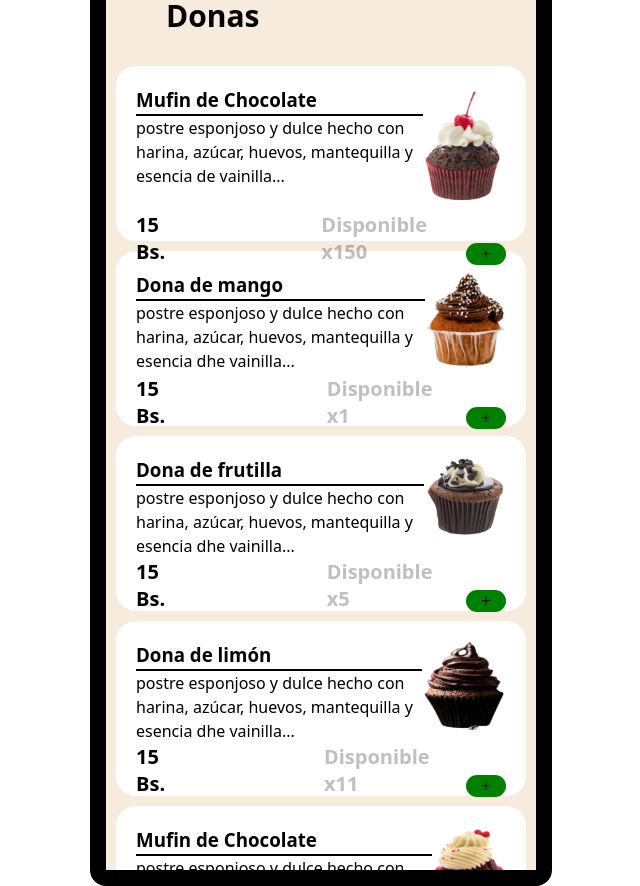
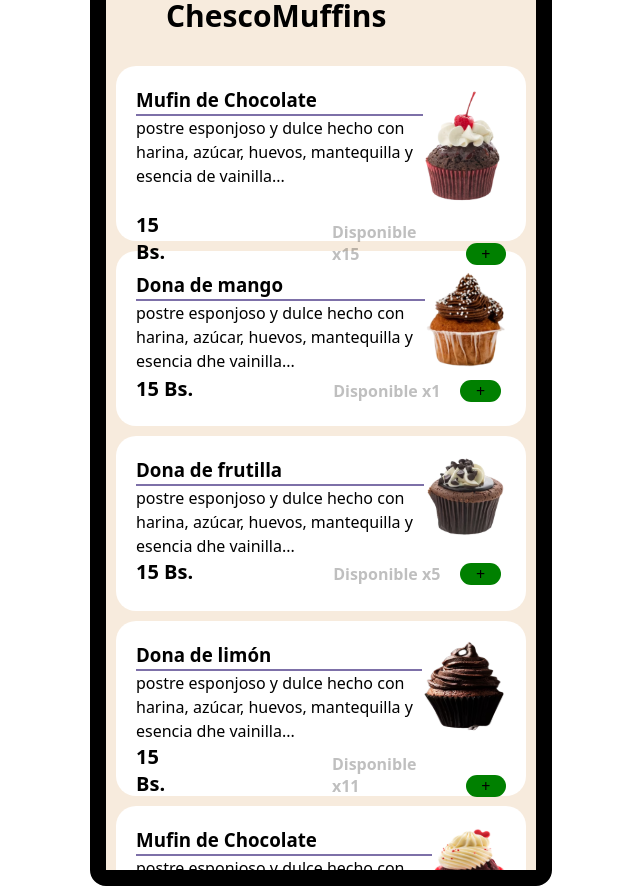
Before and after one commit to Icondoric/pasteleriaHH, a React (Vite) app: page / in a window 1280 px wide. Shown: the whole page, without its empty margins (319-959 px from the left). Built offline with nearby package versions, Linux system fonts and the light colour scheme.

Commit message:
Acabdo añia supremo

```diff
--- a/src/assets/muffinsApi.js
+++ b/src/assets/muffinsApi.js
@@ -4,7 +4,7 @@ export const infoMuffins = [
         description: 'postre esponjoso y dulce hecho con harina, azúcar, huevos, mantequilla y esencia de vainilla...',
         precio: '15 Bs. ',
         img_muffin: 'image 62.svg',
-        disponible: 'Disponible x150'
+        disponible: 'Disponible x15'
    },
    {
         title: 'Dona de mango',
--- a/src/components/CategoriaMuffins.jsx
+++ b/src/components/CategoriaMuffins.jsx
@@ -1,14 +1,13 @@
 import React, { useState, useEffect } from "react";
 import "./CategoriaMuffins.css";
-/*import { fetchProducts } from "../assets/api";*/
-import HeaderCategorias from "./HeaderCategorias";
+import HeaderMuffins from "./HeaderMuffins";
 import MuffinSection from "./MuffinsSection";
 
 const CategoriaMuffins = (props) => {
   const infoMuffins = props.infoMuffins;
   return (
     <div className="principal">
-      <HeaderCategorias />
+      <HeaderMuffins />
       {infoMuffins.map((info) => {
         return <MuffinSection infoMuffins={info} />;
       })}
--- a/src/components/MuffinsSection.css
+++ b/src/components/MuffinsSection.css
@@ -13,6 +13,7 @@
   }
   .disponibilidad {
     color: rgba(0, 0, 0, 0.25);
+    font-size: 16px;
   }
   .descripcion {
     display: flex;
@@ -32,15 +33,12 @@
     line-height: normal;
     align-items: flex-end;
   }
-  .dona_nombre {
+  .muffin_nombre {
     margin: 0;
-    border-bottom: 2px #000 solid;
+    border-bottom: 2px #311d76a1 solid;
   }
   p {
     margin: 0px;
-  }
-  .disp {
-    font-size: 16px;
   }
 
   .precios_superior{
--- a/src/components/MuffinsSection.jsx
+++ b/src/components/MuffinsSection.jsx
@@ -8,7 +8,7 @@ function MuffinSection (props) {
       <div className="conteiner">
         <div className="descripcion">
           <div className="descripcion_texto">
-            <h3 className="dona_nombre">{infoMuffins.title}</h3>
+            <h3 className="muffin_nombre">{infoMuffins.title}</h3>
             <p>{infoMuffins.description}</p>
           </div>
           <div>
```
Also changed, not shown: src/components/HeaderMuffins.css (added).
